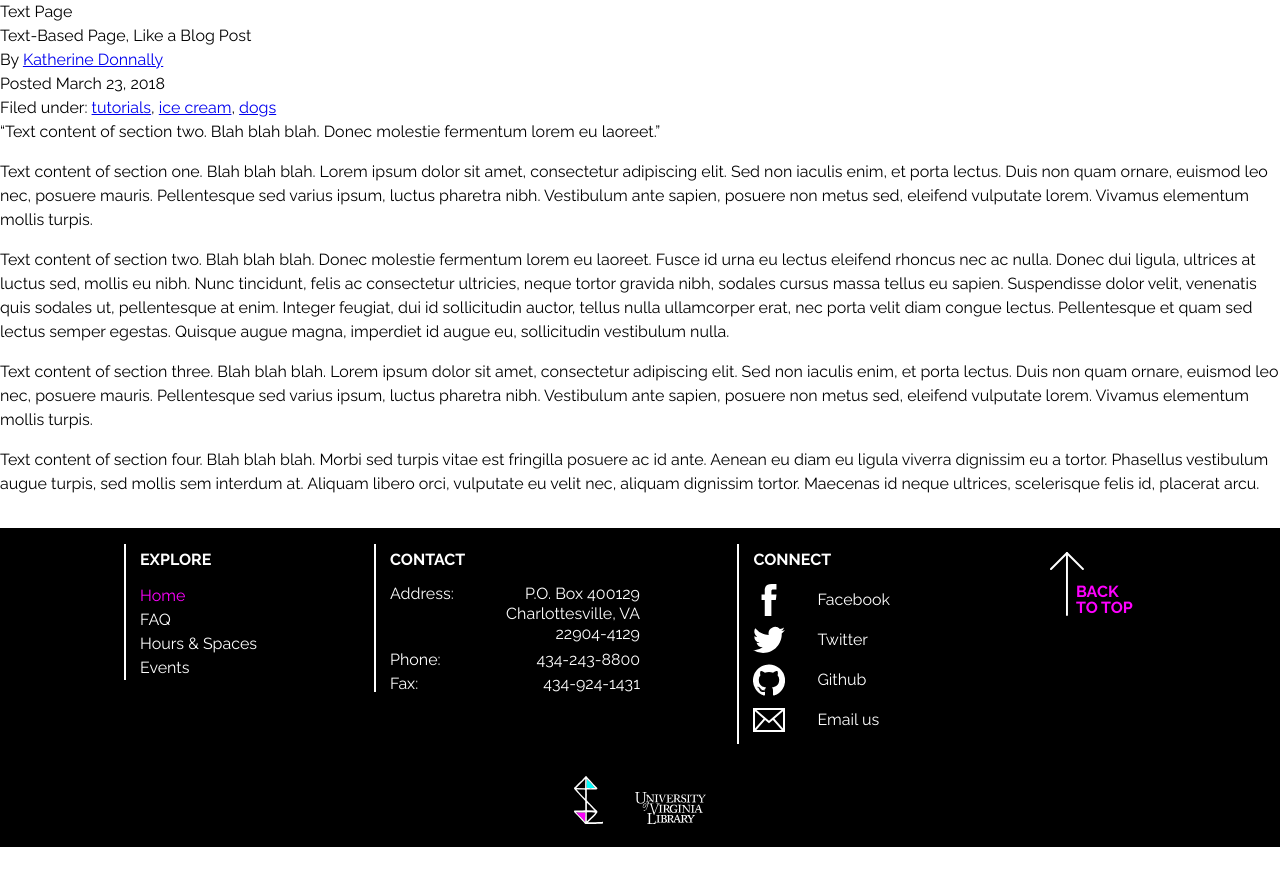
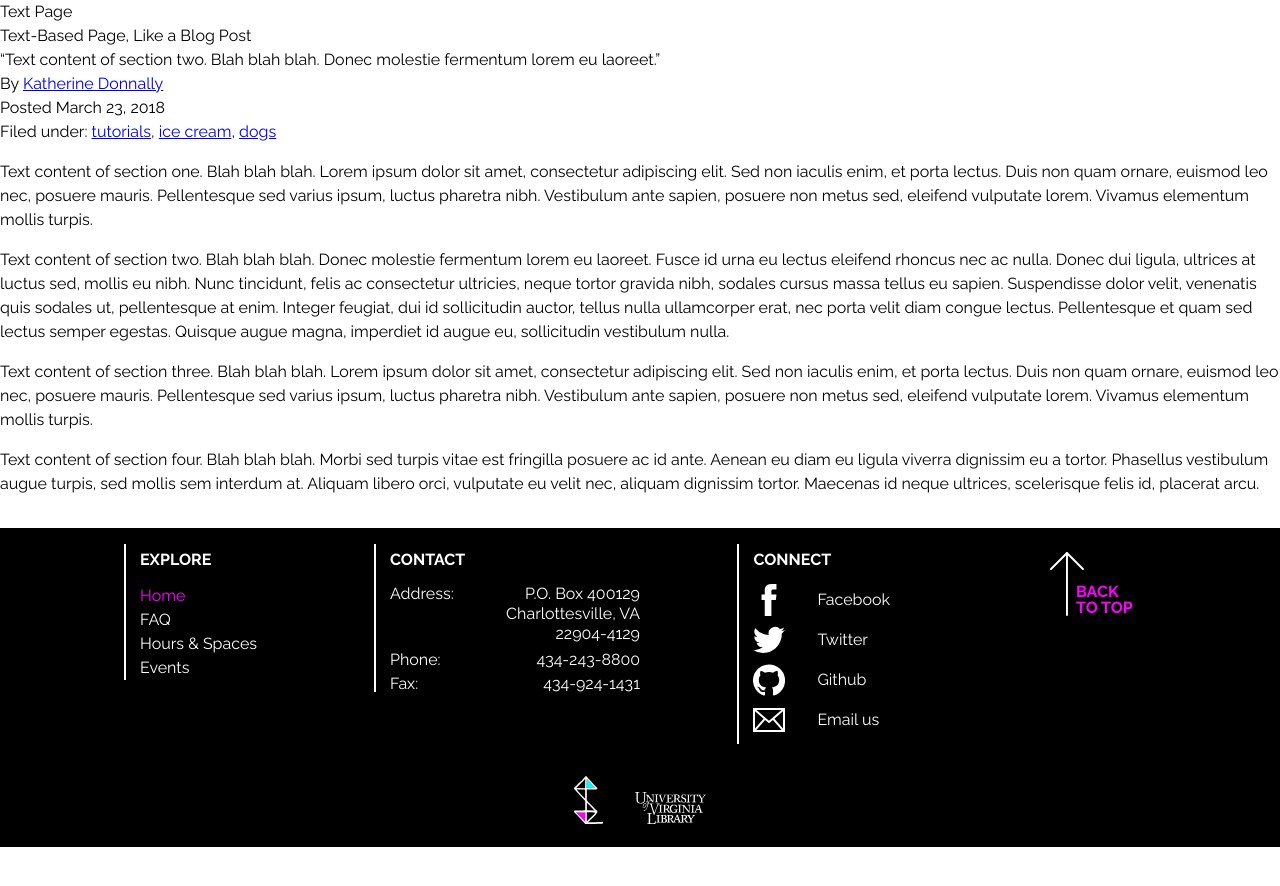
Before and after one commit to kbdonnally/patterns, a Jekyll site: the page built from pages/text.html, in a window 1280 px wide. Shown: the top 886 px of the page. Built offline with Jekyll 4.4.1, drawn with Linux system fonts in a browser that asks for light colours; some web fonts are replaced.

Commit message:
Change order of metadata - put pull quote under title

```diff
--- a/pages/text.html
+++ b/pages/text.html
@@ -22,6 +22,7 @@ punchy-quote: Text content of section two. Blah blah blah. Donec molestie fermen
 
 	<div class="text__metadata">
 		<div class="text-meta__title">{{ page.post-title }}</div>
+		<div class="text-meta__categories">&ldquo;{{ page.punchy-quote }}&rdquo;</div>
 		<div class="text-meta__author">By <a href="#">{{ page.author }}</a></div>
 		<div class="text-meta__date">Posted {{ site.time | date: "%B %d, %Y" }}</div>
 		<div class="text-meta__categories">Filed under:
@@ -31,7 +32,6 @@ punchy-quote: Text content of section two. Blah blah blah. Donec molestie fermen
 			{% else %} <a href="#">{{ c }}</a>,
 			{% endif %}{% endfor %}
 		</div>
-		<div class="text-meta__categories">&ldquo;{{ page.punchy-quote }}&rdquo;</div>
 	</div>
 
 	<div class="text__content">
```
